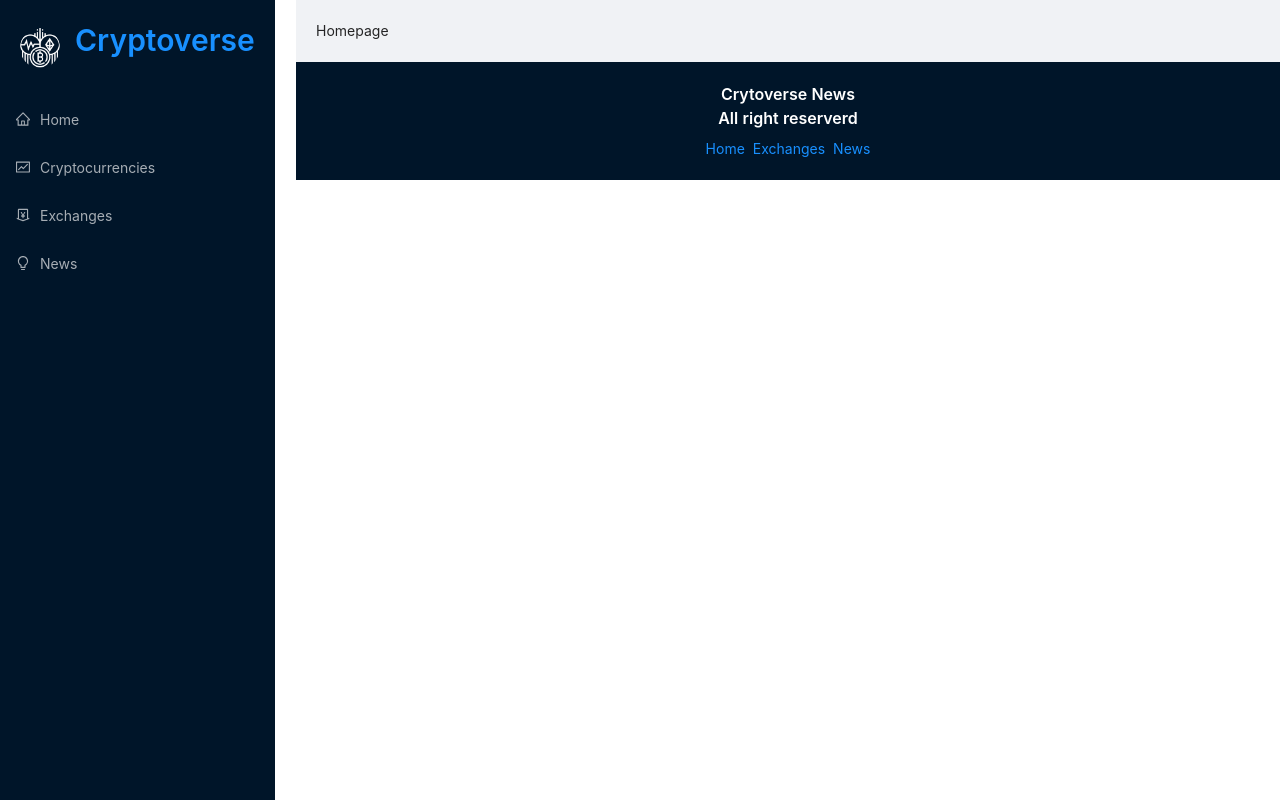
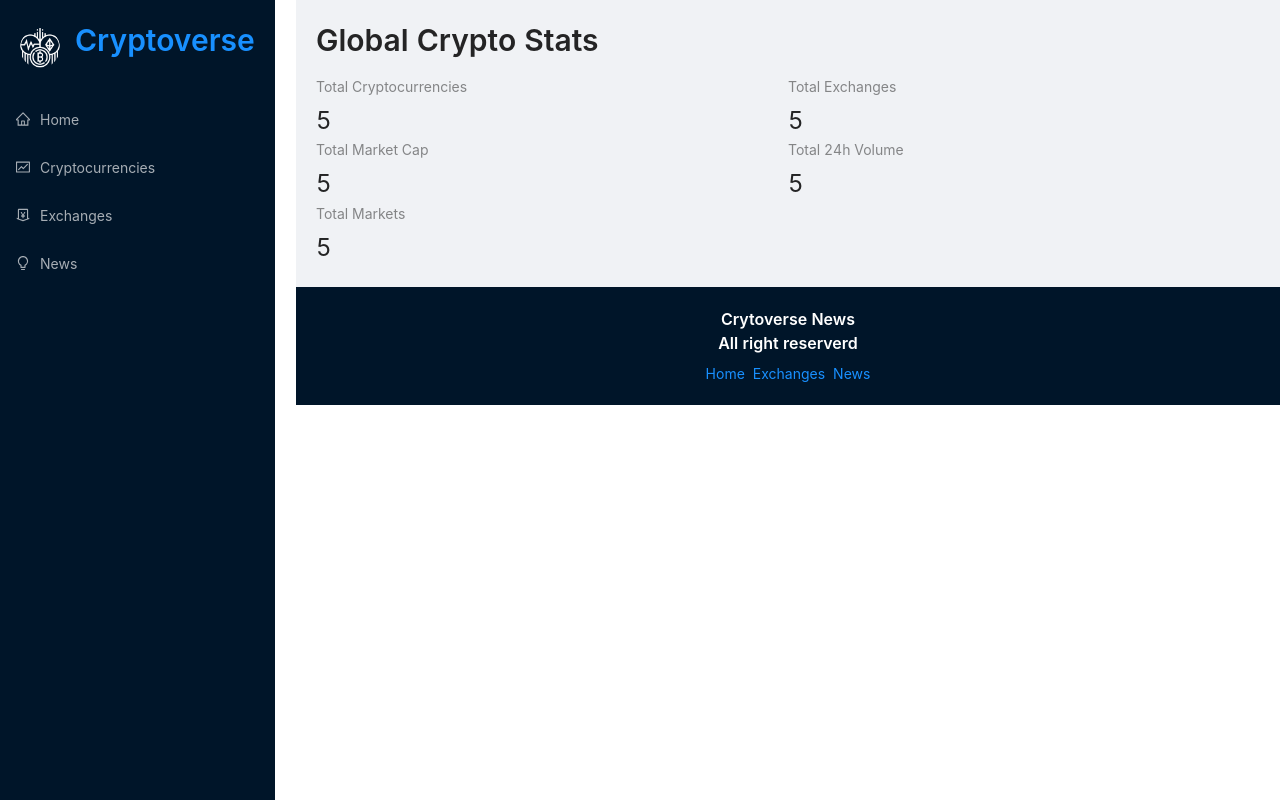
Before and after one commit to phminh3033/Crypto-Web, a React (Create React App) app: page / in a window 1280 px wide. Built offline with nearby package versions, Linux system fonts and the light colour scheme.

Commit message:
homepage

```diff
--- a/package.json
+++ b/package.json
@@ -18,7 +18,8 @@
     "react-chartjs-2": "^4.1.0",
     "react-dom": "^18.0.0",
     "react-redux": "^7.2.8",
-    "react-router-dom": "^6.3.0",
+    "react-router": "^6.3.0",
+    "react-router-dom": "^5.3.0",
     "react-scripts": "5.0.0",
     "web-vitals": "^2.1.4"
   },
--- a/public/index.html
+++ b/public/index.html
@@ -2,7 +2,7 @@
 <html lang="en">
   <head>
     <meta charset="utf-8" />
-    <link rel="icon" href="%PUBLIC_URL%/favicon.ico" />
+    <link rel="icon" href="%PUBLIC_URL%/favicon_logo.ico" />
     <meta name="viewport" content="width=device-width, initial-scale=1" />
     <meta name="theme-color" content="#000000" />
     <meta
--- a/src/components/Homepage.jsx
+++ b/src/components/Homepage.jsx
@@ -1,8 +1,22 @@
-import React from 'react'
+import React from 'react';
+import millify from 'millify';
+import { Typography, Row, Col, Statistic } from 'antd';
+import { Link } from 'react-router-dom';
+
+const { Title } = Typography;
 
 const Homepage = () => {
   return (
-    <div>Homepage</div>
+    <>
+      <Title level={2} className="heading">Global Crypto Stats</Title>
+      <Row>
+        <Col span={12}><Statistic title="Total Cryptocurrencies" value="5"/></Col>
+        <Col span={12}><Statistic title="Total Exchanges" value="5"/></Col>
+        <Col span={12}><Statistic title="Total Market Cap" value="5"/></Col>
+        <Col span={12}><Statistic title="Total 24h Volume" value="5"/></Col>
+        <Col span={12}><Statistic title="Total Markets" value="5"/></Col>
+      </Row>
+    </>
   )
 }
 
```
Also changed, not shown: 2 other files (tests, documents, lock files or other folders).
